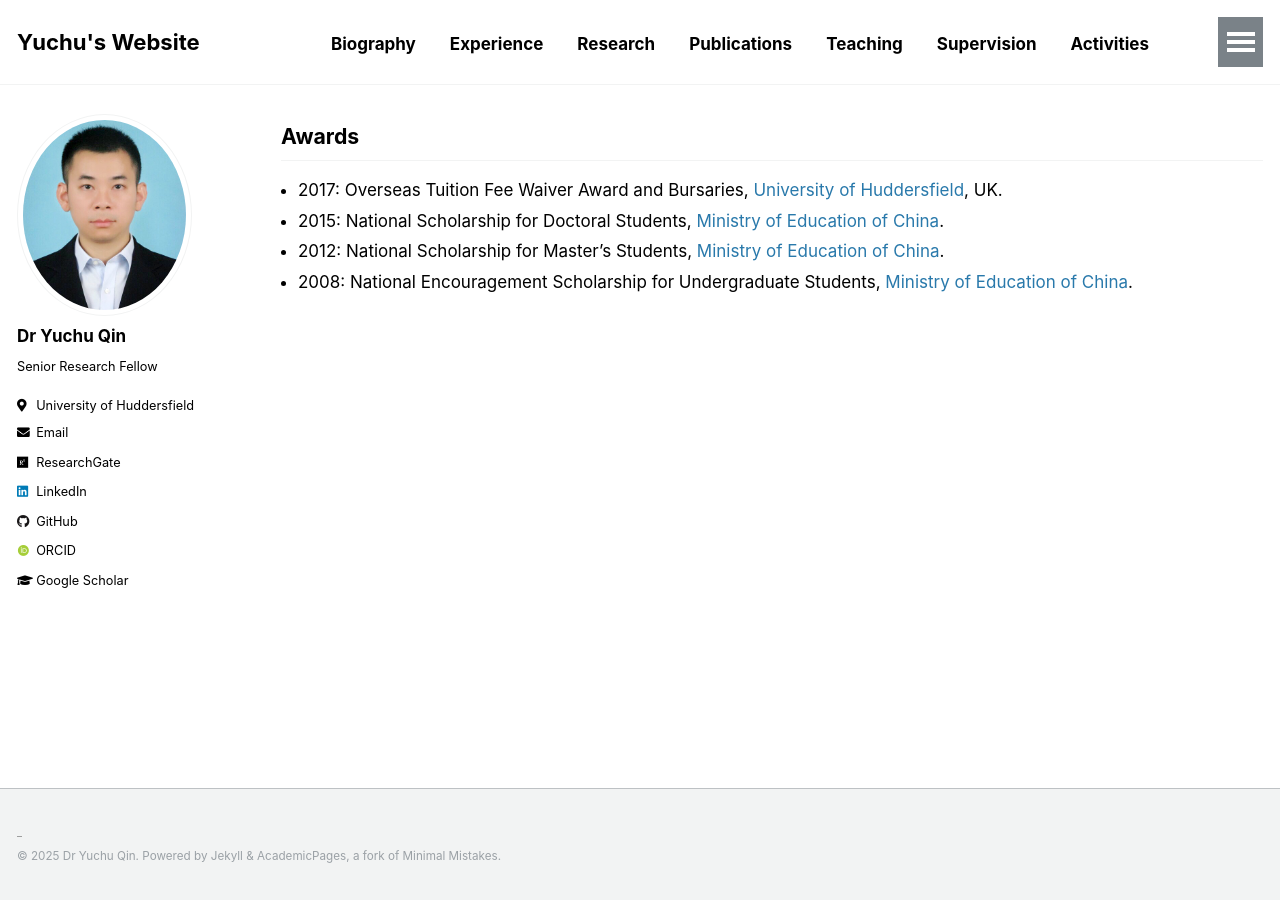
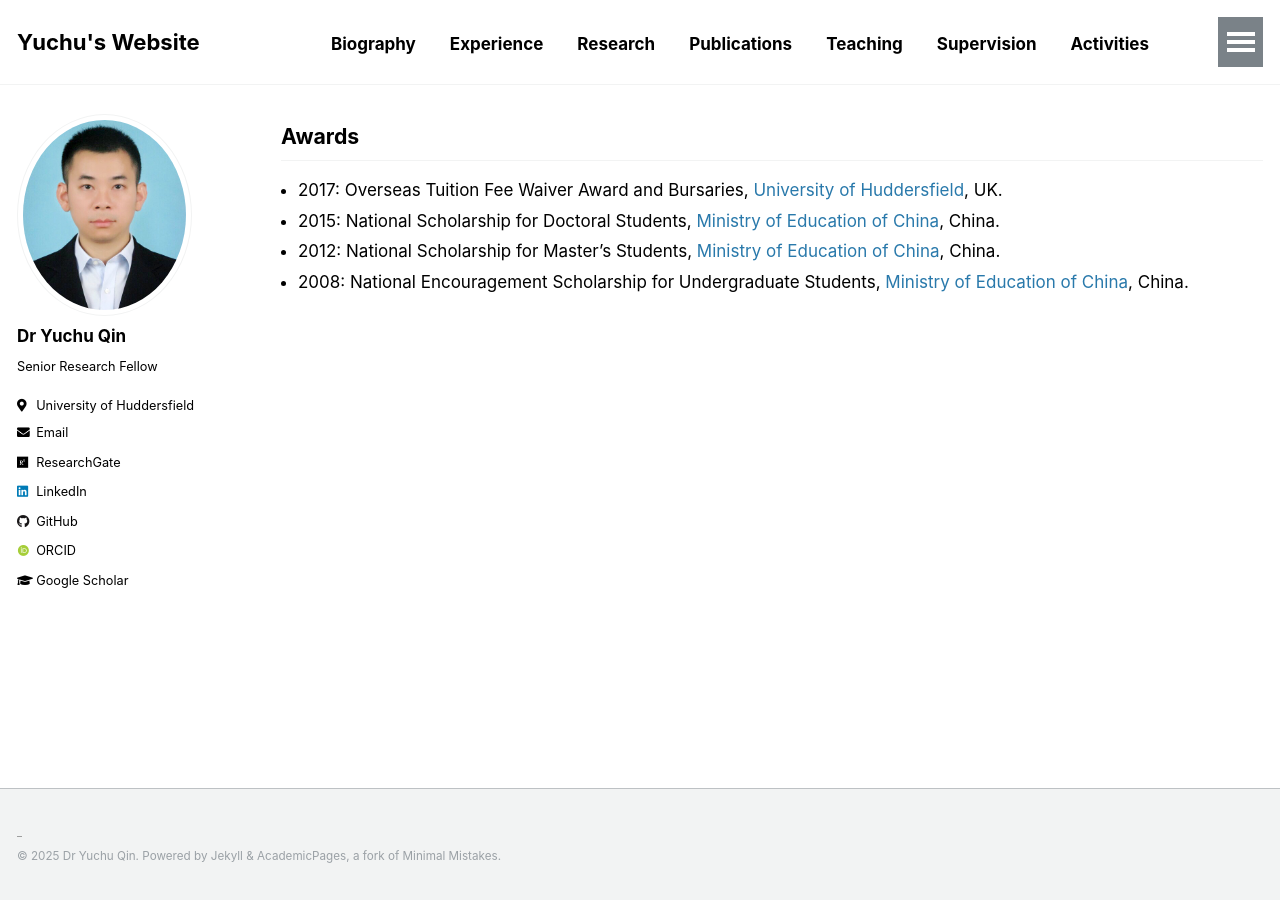
Before and after one commit to yuchu-qin/yuchu-qin.github.io, a Jekyll site: the page built from _pages/awards.md, in a window 1280 px wide. Built offline with Jekyll 4.4.1, drawn with Linux system fonts in a browser that asks for light colours; some web fonts are replaced; our own code applies the rules of GitHub Pages for plain Markdown files.

Commit message:
Update awards.md

```diff
--- a/_pages/awards.md
+++ b/_pages/awards.md
@@ -5,6 +5,6 @@ author_profile: true
 
 ## Awards
 - 2017: Overseas Tuition Fee Waiver Award and Bursaries, [University of Huddersfield](https://www.hud.ac.uk/), UK.
-- 2015: National Scholarship for Doctoral Students, [Ministry of Education of China](http://www.moe.gov.cn/).
-- 2012: National Scholarship for Master's Students, [Ministry of Education of China](http://www.moe.gov.cn/).
-- 2008: National Encouragement Scholarship for Undergraduate Students, [Ministry of Education of China](http://www.moe.gov.cn/).
+- 2015: National Scholarship for Doctoral Students, [Ministry of Education of China](http://www.moe.gov.cn/), China.
+- 2012: National Scholarship for Master's Students, [Ministry of Education of China](http://www.moe.gov.cn/), China.
+- 2008: National Encouragement Scholarship for Undergraduate Students, [Ministry of Education of China](http://www.moe.gov.cn/), China.
```
